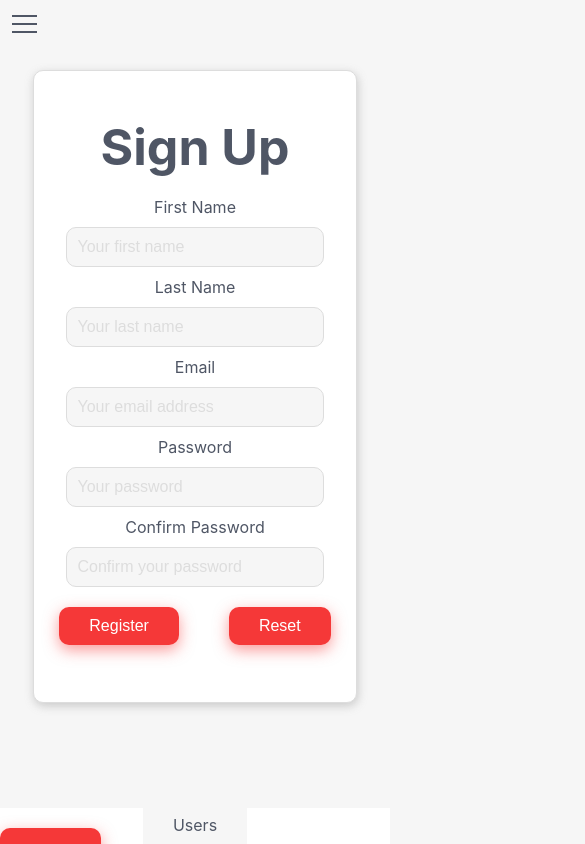
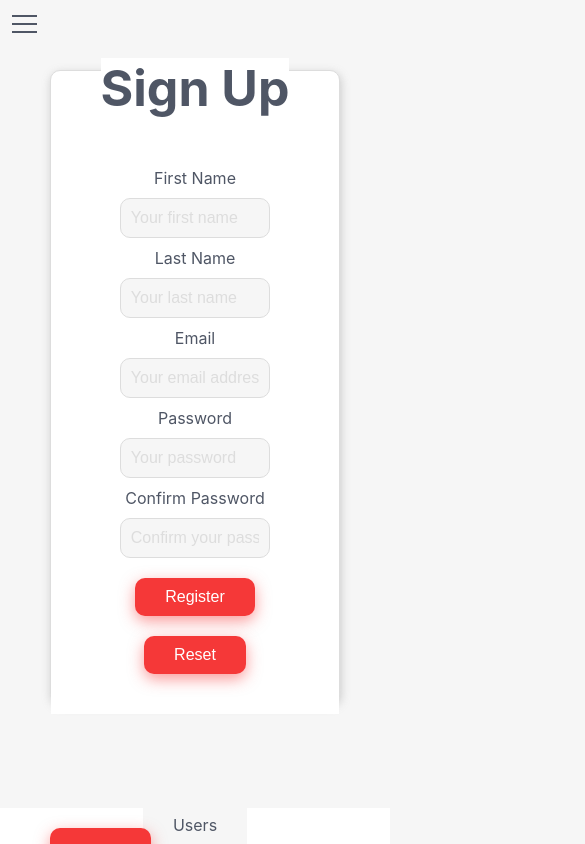
Before and after one commit to Jolanta27/LandingPage-LaslesVPN, a React (Create React App) app: page / in a window 390 px wide. Both pictures are taken after a click on the button "Get Started". Shown: the top 844 px of the page, 585 px wide, since content can reach past the window. Built offline with nearby package versions, Linux system fonts and the light colour scheme.

Commit message:
fix user experience bugs

```diff
--- a/src/components/SignUp.jsx
+++ b/src/components/SignUp.jsx
@@ -57,7 +57,7 @@ const SignUpForm = ({ onClose, showForm }) => {
     });
 
     return (
-    <div>
+    <div className='mobile-form-content'>
     <Formik
         initialValues ={initialValues}
         validationSchema={validate}
--- a/src/components/styles/MapSection.css
+++ b/src/components/styles/MapSection.css
@@ -8,7 +8,6 @@
 .map-section img {
     width: 100%;
     height: auto;
-    z-index: 1;
 }
 .text-container {
     display: flex;
@@ -29,12 +28,7 @@
 }
 @media (max-width: 768px){
     .map-section {
-        position: relative;
-    }
-    .map-section img {
-        position: absolute;
-        top: 0;
-        left: 0
+        margin-top: 10px;
     }
 .map-section h2, .map-section p {
     text-align: center;
--- a/src/components/styles/PaymentSection.css
+++ b/src/components/styles/PaymentSection.css
@@ -48,6 +48,9 @@
         display: flex;
         flex-direction: column;
         align-items: center;
+    }
+    .plan-section p {
+        margin: 10px;
     }
     .choose-boxes {
         display: flex;
--- a/src/components/styles/RecomendationSection.css
+++ b/src/components/styles/RecomendationSection.css
@@ -55,6 +55,9 @@
         margin-right: 5px;
     }
 @media (max-width: 768px){
+    .testimonials {
+       margin-top: 0px;
+    }
     .customers h3 {
         font-size: 20px;
         margin-bottom: 10px;
@@ -68,6 +71,7 @@
     }
     .customers-boxes {
         flex-direction: column;
+        margin-top: 10px;
     }
     .name-intro p{
         margin-bottom: 10px;
@@ -93,8 +97,7 @@
 }
 @media (min-width: 769px){
     #testimonials {
-        height: 100%;
-       padding-top: 100px;
+        padding-top: 0px;
     }
     .customers h3{
         font-size: 45px;
--- a/src/components/styles/SignUp.css
+++ b/src/components/styles/SignUp.css
@@ -34,6 +34,13 @@ button:hover {
 
 }
 @media (max-width: 768px){
+    .mobile-form-content {
+        padding: 0px 50px;
+        height: 100%;
+    }
+    .mobile-form-content .form-content {
+        padding: 30px 50px;
+    }
     .signup-header {
         font-size: 20px;
     }
--- a/src/index.css
+++ b/src/index.css
@@ -6,6 +6,10 @@ body {
   -webkit-font-smoothing: antialiased;
   -moz-osx-font-smoothing: grayscale;
 }
+body, html {
+  height: 100%;
+  overflow-x: hidden;
+}
 
 code {
   font-family: source-code-pro, Menlo, Monaco, Consolas, 'Courier New',
```
